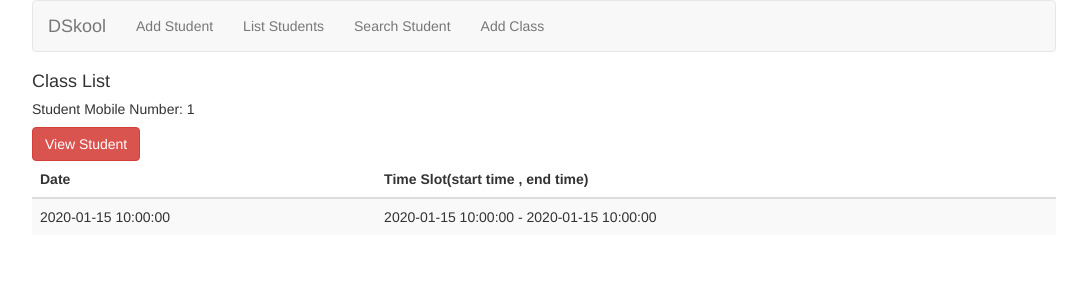
After one commit to ikbhal/flask_driving_school, a Flask app: page /list_class/1 in a window 1280 px wide. The commit adds this page. Shown: the top 300 px of the page, without its empty margins (96-1183 px from the left). Run offline with Flask 3, Linux system fonts and the light colour scheme; a database or web service that is not in the repository returns one stand-in record (values such as "Sample title"); some libraries are stand-ins or nearby versions.

Commit message:
add class, list class for student; yet to complete delete class

```diff
--- a/app.py
+++ b/app.py
@@ -1,8 +1,9 @@
 from flask import Flask, render_template
+from flask_pymongo import PyMongo
+# from routes.class_routes import class_bp
 from routes.student_routes import students_bp
-from flask_pymongo import PyMongo
-# from routes.appointment_routes import appointment_bp
-
+from routes.appointment_routes import appointment_bp
+from routes.class_routes import class_bp
 
 app = Flask(__name__)
 app.secret_key = 'allah raji hojaye'
@@ -12,6 +13,8 @@ student_collection = mongo_client.db.students
 
 app.register_blueprint(students_bp)
 # app.register_blueprint(appointment_bp)
+app.register_blueprint(class_bp)
+
 
 @app.route('/')
 def index():
--- /dev/null
+++ b/managers/class_manager.py
@@ -0,0 +1,20 @@
+from bson.objectid import ObjectId
+from flask_pymongo import PyMongo
+
+class ClassManager:
+    def __init__(self, mongo_client):
+        self.mongo_client = mongo_client
+
+    def add_class(self, student_mobile_number, date, start_time, end_time):
+        class_doc = {
+            'student_mobile_number': student_mobile_number,
+            'date': date,
+            'start_time': start_time,
+            'end_time': end_time
+        }
+        self.mongo_client.db.classes.insert_one(class_doc)
+
+
+    def list_clasess(self, student_mobile_number):
+        classes = self.mongo_client.db.classes.find({'student_mobile_number': student_mobile_number})
+        return list(classes)
--- /dev/null
+++ b/routes/class_routes.py
@@ -0,0 +1,44 @@
+from flask import Blueprint, request, render_template, redirect, url_for, flash
+
+from managers.driving_appointment_manager import DrivingAppointmentManager
+
+class_bp = Blueprint('class', __name__)
+
+@class_bp.route('/add_class/<student_mobile_number>', methods=['POST', 'GET'])
+def add_class(student_mobile_number):
+    if request.method == 'POST':
+        # student_mobile_number = request.form['student_mobile_number']
+        date = request.form['date']
+        start_time = request.form['start_time']
+        end_time = request.form['end_time']
+
+        # Import necessary modules or classes
+        from app import mongo_client
+        from managers.class_manager import ClassManager
+
+        # Create an instance of the DrivingAppointmentManager
+        class_manager = ClassManager(mongo_client)
+
+        # Add the class appointment
+        class_manager.add_class(student_mobile_number, date, start_time, end_time)
+
+        flash('Class added successfully.')
+        return redirect(url_for('class.list_classes',
+                                student_mobile_number=student_mobile_number))
+    else:
+        return render_template('classes/add.html', student_mobile_number=student_mobile_number)
+
+@class_bp.route('/list_class/<student_mobile_number>')
+def list_classes(student_mobile_number):
+    from app import mongo_client
+    from managers.class_manager import ClassManager
+    class_manager = ClassManager(mongo_client)
+    classes = class_manager.list_clasess(student_mobile_number)
+    return render_template('classes/list.html',
+                           classes=classes,
+                           student_mobile_number=student_mobile_number
+                           )
+
+# @class_bp.route('/delete_class')
+# def delete_class():
+#     return "delete class"
--- a/routes/student_routes.py
+++ b/routes/student_routes.py
@@ -61,6 +61,12 @@ def add_student():
 def view_student(student_id):
     from app import student_collection
     student = student_collection.find_one({'_id': ObjectId(student_id)})
+    return render_template('students/view.html', student=student)
+
+@students_bp.route('/view/mobile_number/<student_mobile_number>', methods=['GET'])
+def view_student_by_mobile_number(student_mobile_number):
+    from app import student_collection
+    student = student_collection.find_one({'mobile_number': student_mobile_number})
     return render_template('students/view.html', student=student)
 
 # create route for editing student
--- a/templates/appointments/add.html
+++ b/templates/appointments/add.html
@@ -0,0 +1 @@
+<h4>appointmetn add form</h4>
--- a/templates/base.html
+++ b/templates/base.html
@@ -19,6 +19,9 @@
                     <li><a href="/students/add">Add Student</a></li>
                     <li><a href="/students/list">List Students</a></li>
                     <li><a href="/students/search">Search Student</a></li>
+
+                    <li><a href="/add_class">Add Class</a></li>
+                    <!-- <li><a href="/list_class">List Class</a></li> -->
                 </ul>
 
             </div>
--- /dev/null
+++ b/templates/classes/list.html
@@ -0,0 +1,28 @@
+{% extends 'base.html' %}
+
+{% block title %}
+Class List
+{% endblock %}
+
+{% block content %}
+    <h4>Class List</h4>
+    <h5>Student Mobile Number: {{ student_mobile_number }}</h5>
+    <a href="/students/view/mobile_number/{{ student_mobile_number }}" class="btn btn-danger">View Student</a>
+
+    <table class="table table-striped">
+        <thead>
+            <tr>
+                <th>Date</th>
+                <th>Time Slot(start time , end time)</th>
+            </tr>
+        </thead>
+        <tbody>
+            {% for class_obj in classes %}
+                <tr>
+                    <td>{{ class_obj.date }}</td>
+                    <td>{{ class_obj.start_time }} - {{class_obj.end_time}}</td>
+                </tr>
+            {% endfor %}
+        </tbody>
+    </table>
+{% endblock %}
```
Also changed, not shown: routes/appointment_routes.py (+33 -11 lines), templates/classes/add.html (added, +30 -0 lines), templates/students/view.html (+14 -5 lines).
